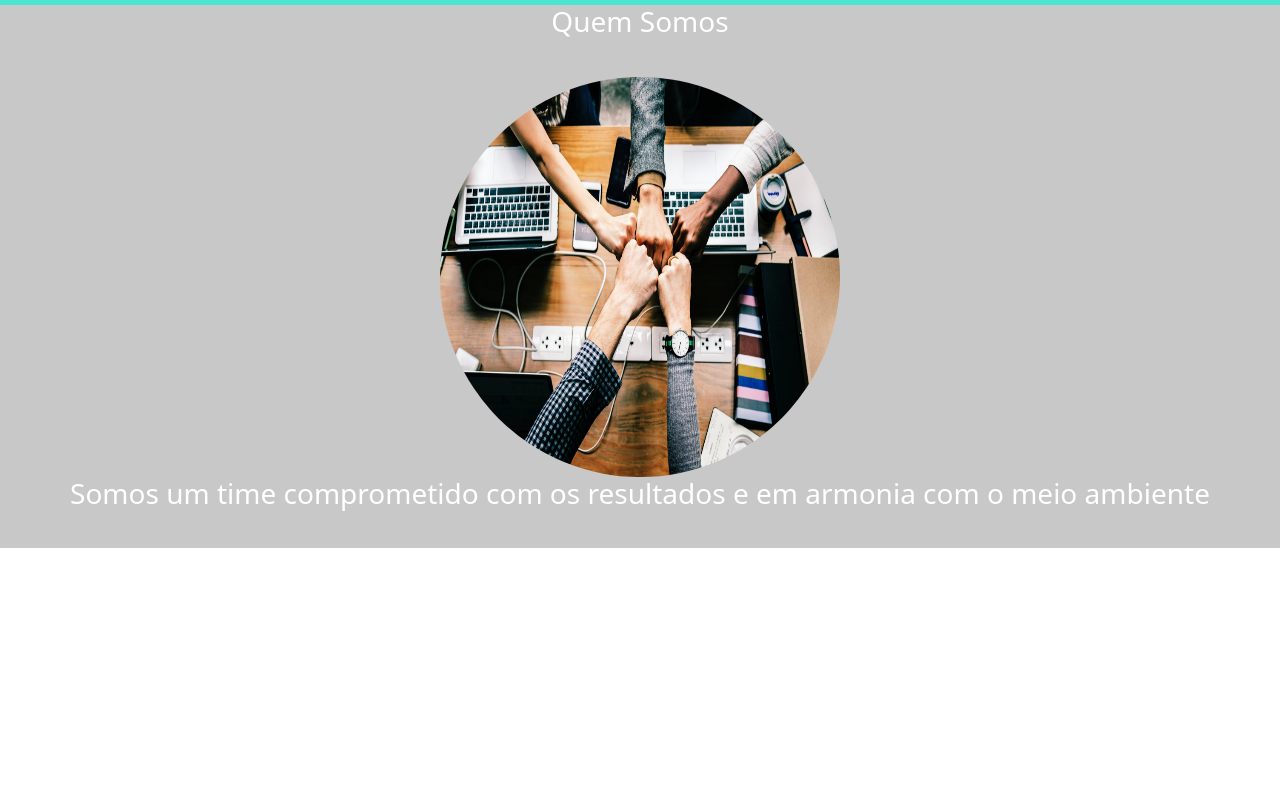
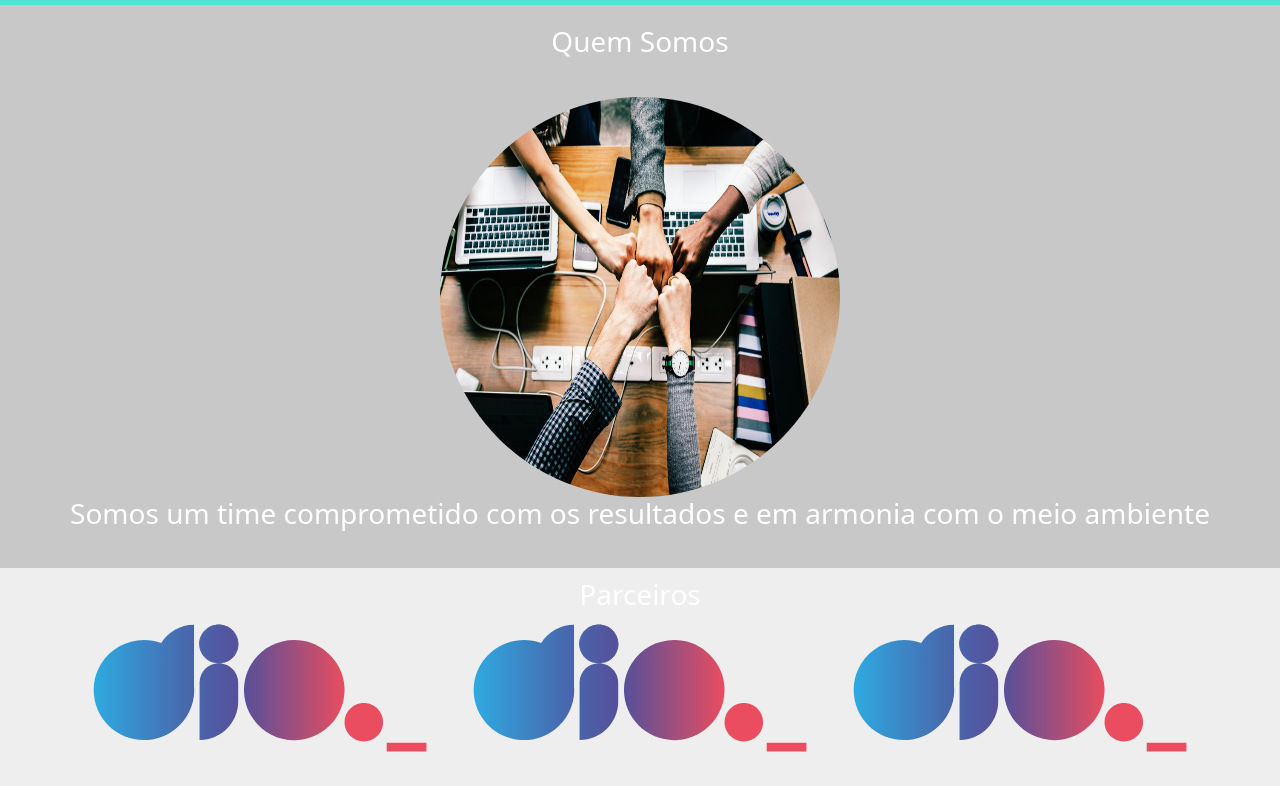
Before and after one commit to felipedefaveri/BootStrap_bootcampPhilips, a plain HTML site: page index.html in a window 1280 px wide. Shown: the part 101-887 px from the top of the page. Before the commit the page ends 800 px from the top, so only its background shows below. Drawn offline with Linux system fonts and the light colour scheme.

Commit message:
container criado com imagens para implementar navegação

```diff
--- a/css/style.css
+++ b/css/style.css
@@ -1,5 +1,5 @@
 body {
-    font-family: 70px Arial, Helvetica, sans-serif;
+    font: 70px Arial, Helvetica, sans-serif;
 }
 
 .navbar {
@@ -13,4 +13,9 @@ body {
 
 .margin {
     padding-bottom: 30px;
+    padding-top: 10px;
 }
+
+.parceiros {
+    background-color: #EEEEEE;
+}
--- a/index.html
+++ b/index.html
@@ -20,7 +20,7 @@
                     <a class="nav-link active" href="#quem_somos">Quem Somos</a>
                 </li>
                 <li class="nav-item active">
-                    <a class="nav-link active" href="#">Parceiros</a>
+                    <a class="nav-link active" href="#Parceiros">Parceiros</a>
                 </li>
                 <li class="nav-item active">
                     <a class="nav-link active" href="#">Serviços</a>
@@ -37,6 +37,25 @@
         </div>
 
     </section>
+    <section id="Parceiros">
+        <div class="container-fluid text-center margin parceiros">
+            <h3>Parceiros</h3>
+            <div class="container">
+                <div class="row">
+                    <div class="col-lg-4">
+                        <img src="img/dio.svg" width="100%">
+                    </div>
+                    <div class="col-lg-4">
+                        <img src="img/dio.svg" width="100%">
+                    </div>
+                    <div class="col-lg-4">
+                        <img src="img/dio.svg" width="100%">
+                    </div>
+                </div>
+            </div>
+
+        </div>
+    </section>
 </body>
 
 
```
